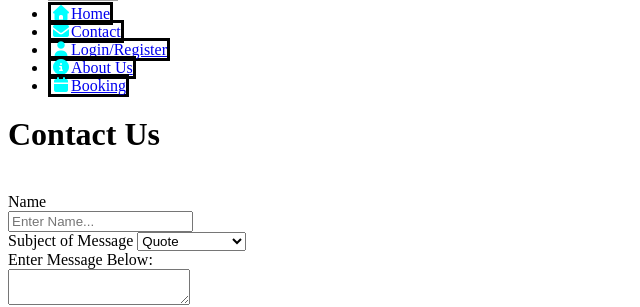
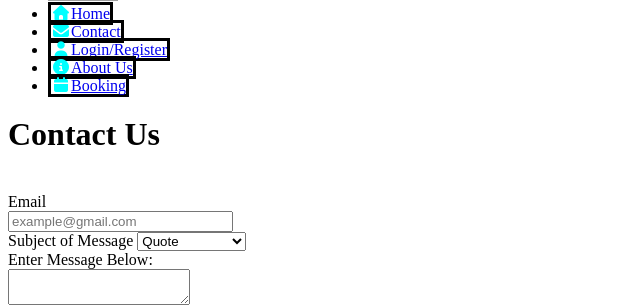
Before and after one commit to WintonChurchill/205.2-Project-Development, a Django app: template Frontend-Django/BookingSystem205/App/templates/contact.html in a window 1280 px wide. Shown: the part 85-392 px from the top of the page, without its empty margins (0-640 px from the left). Run offline with Django 5.2, Linux system fonts and the light colour scheme; the template is opened without the code that fills it, so the values that code supplies are empty; some libraries are stand-ins or nearby versions; grey boxes are pictures that could not be loaded.

Commit message:
change to email *contact.html from NAME to EMAIL!

```diff
--- a/Frontend-Django/BookingSystem205/App/templates/contact.html
+++ b/Frontend-Django/BookingSystem205/App/templates/contact.html
@@ -46,10 +46,9 @@
         <form action="https://api.web3forms.com/submit" method="POST">
             <input type="hidden" name="access_key" value="6a7b44eb-2b90-4e83-acf4-2e96aaaf3cb8">
             <br>
-            <label class="label">Name</label>
-            <br>
-            <input class="field" name="name" placeholder="Enter Name..."></input>
-
+            <label class="label">Email</label>
+            <br><!--Email validation check-->
+            <input type="email" class="field" placeholder="example@gmail.com" autocomplete="email" pattern="[^@]+@[^@]+\.[a-zA-Z]{2,6}"  size="25" title="valid email needed (example@gmail.com)" required></input>
             <br>
 
             <label class="label" >Subject of Message</label>
@@ -63,7 +62,7 @@
 
             <label class="label">Enter Message Below:</label>
             <br>
-            <textarea name="message" class="field">
+            <textarea name="message" required class="field">
 
             </textarea>
             <br>
```
